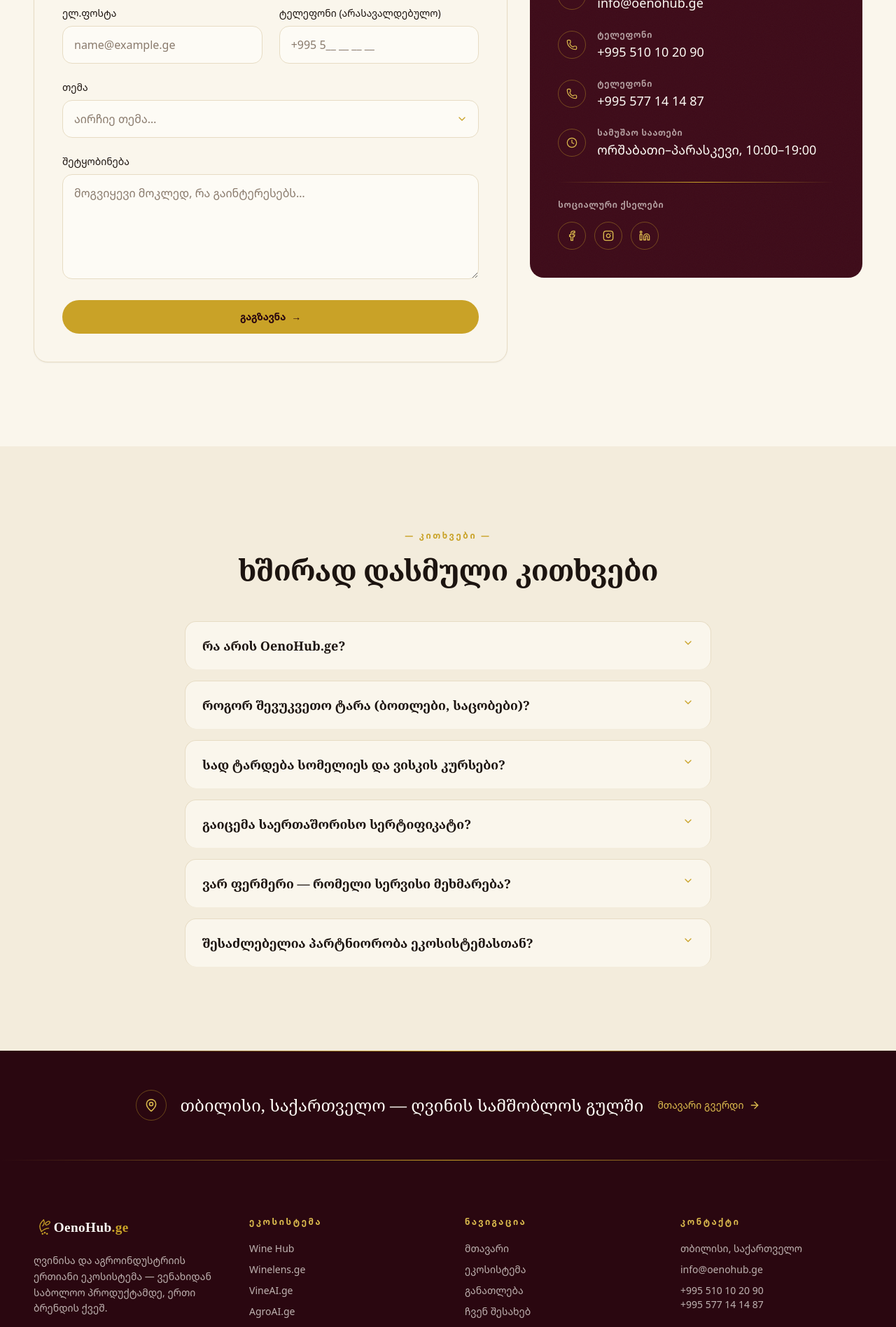
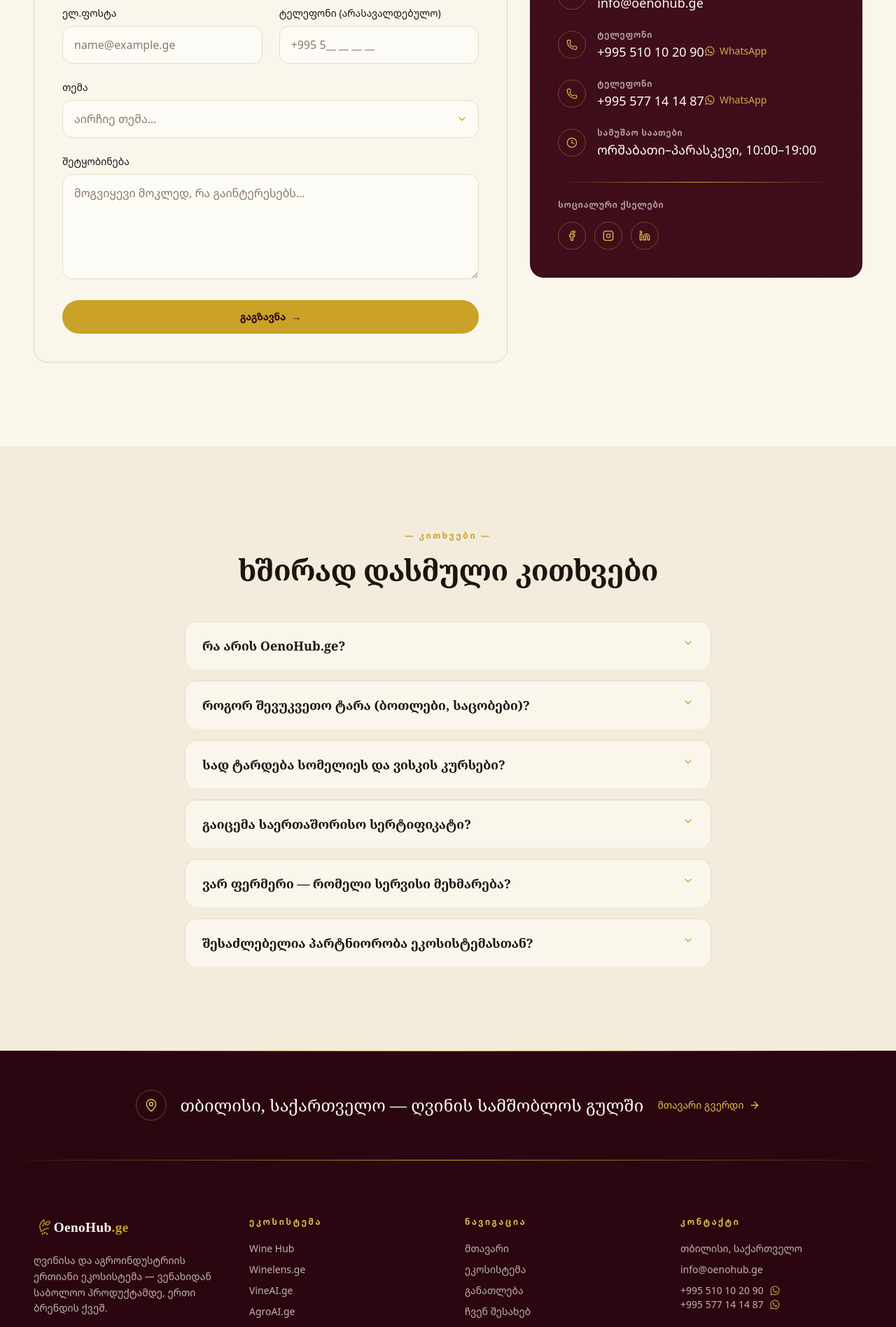
Before and after one commit to Davitip/oenohub-website, a React (Vite) app: page /contact in a window 1280 px wide. Shown: the part 720-2617 px from the top of the page at 70% size. Built offline with nearby package versions, Linux system fonts and the light colour scheme.

Commit message:
contact: WhatsApp links for both phone numbers

```diff
--- a/src/components/Footer.tsx
+++ b/src/components/Footer.tsx
@@ -111,12 +111,22 @@ export default function Footer() {
               </a>
             </li>
             <li>
-              <a href="tel:+995510102090" className="block transition-colors hover:text-gold-400">
-                +995 510 10 20 90
-              </a>
-              <a href="tel:+995577141487" className="block transition-colors hover:text-gold-400">
-                +995 577 14 14 87
-              </a>
+              <span className="flex items-center gap-2">
+                <a href="tel:+995510102090" className="transition-colors hover:text-gold-400">
+                  +995 510 10 20 90
+                </a>
+                <a href="https://wa.me/995510102090" target="_blank" rel="noreferrer" aria-label="WhatsApp: +995 510 10 20 90" className="text-gold-400/80 transition-colors hover:text-gold-300">
+                  <svg viewBox="0 0 24 24" fill="currentColor" className="h-4 w-4" aria-hidden="true"><path d="M12.04 2c-5.46 0-9.91 4.45-9.91 9.91 0 1.75.46 3.45 1.32 4.95L2.05 22l5.25-1.38a9.87 9.87 0 0 0 4.74 1.21c5.46 0 9.91-4.45 9.91-9.91S17.5 2 12.04 2zm0 18.03a8.1 8.1 0 0 1-4.13-1.13l-.3-.18-3.07.81.82-3-.2-.31a8.08 8.08 0 0 1-1.24-4.31c0-4.47 3.64-8.11 8.12-8.11 4.47 0 8.11 3.64 8.11 8.11s-3.64 8.12-8.11 8.12zm4.45-6.07c-.24-.12-1.44-.71-1.66-.79-.22-.08-.39-.12-.55.12-.16.24-.63.79-.77.96-.14.16-.28.18-.53.06-.24-.12-1.03-.38-1.96-1.21-.72-.65-1.21-1.44-1.36-1.68-.14-.24-.01-.37.11-.49.11-.11.24-.28.37-.42.12-.14.16-.24.24-.4.08-.16.04-.31-.02-.43-.06-.12-.55-1.32-.75-1.81-.2-.48-.4-.41-.55-.42h-.47c-.16 0-.43.06-.65.31-.22.24-.86.84-.86 2.05 0 1.21.88 2.37 1 2.53.12.16 1.72 2.63 4.18 3.69.58.25 1.04.4 1.4.52.59.19 1.12.16 1.54.1.47-.07 1.44-.59 1.64-1.16.2-.57.2-1.05.14-1.16-.06-.1-.22-.16-.46-.28z" /></svg>
+                </a>
+              </span>
+              <span className="flex items-center gap-2">
+                <a href="tel:+995577141487" className="transition-colors hover:text-gold-400">
+                  +995 577 14 14 87
+                </a>
+                <a href="https://wa.me/995577141487" target="_blank" rel="noreferrer" aria-label="WhatsApp: +995 577 14 14 87" className="text-gold-400/80 transition-colors hover:text-gold-300">
+                  <svg viewBox="0 0 24 24" fill="currentColor" className="h-4 w-4" aria-hidden="true"><path d="M12.04 2c-5.46 0-9.91 4.45-9.91 9.91 0 1.75.46 3.45 1.32 4.95L2.05 22l5.25-1.38a9.87 9.87 0 0 0 4.74 1.21c5.46 0 9.91-4.45 9.91-9.91S17.5 2 12.04 2zm0 18.03a8.1 8.1 0 0 1-4.13-1.13l-.3-.18-3.07.81.82-3-.2-.31a8.08 8.08 0 0 1-1.24-4.31c0-4.47 3.64-8.11 8.12-8.11 4.47 0 8.11 3.64 8.11 8.11s-3.64 8.12-8.11 8.12zm4.45-6.07c-.24-.12-1.44-.71-1.66-.79-.22-.08-.39-.12-.55.12-.16.24-.63.79-.77.96-.14.16-.28.18-.53.06-.24-.12-1.03-.38-1.96-1.21-.72-.65-1.21-1.44-1.36-1.68-.14-.24-.01-.37.11-.49.11-.11.24-.28.37-.42.12-.14.16-.24.24-.4.08-.16.04-.31-.02-.43-.06-.12-.55-1.32-.75-1.81-.2-.48-.4-.41-.55-.42h-.47c-.16 0-.43.06-.65.31-.22.24-.86.84-.86 2.05 0 1.21.88 2.37 1 2.53.12.16 1.72 2.63 4.18 3.69.58.25 1.04.4 1.4.52.59.19 1.12.16 1.54.1.47-.07 1.44-.59 1.64-1.16.2-.57.2-1.05.14-1.16-.06-.1-.22-.16-.46-.28z" /></svg>
+                </a>
+              </span>
             </li>
           </ul>
         </motion.div>
--- a/src/components/contact/ContactForm.tsx
+++ b/src/components/contact/ContactForm.tsx
@@ -78,11 +78,11 @@ export default function ContactForm() {
   const { d } = useLang()
   const f = d.contact.form
   const TOPICS = f.topics
-  const COORDS = [
+  const COORDS: { icon: typeof Phone; label: string; value: string; href?: string; wa?: string }[] = [
     { icon: MapPin, label: d.contact.direct.address, value: d.contact.direct.addressValue },
     { icon: Mail, label: d.contact.direct.email, value: 'info@oenohub.ge', href: 'mailto:info@oenohub.ge' },
-    { icon: Phone, label: d.contact.direct.phone, value: '+995 510 10 20 90', href: 'tel:+995510102090' },
-    { icon: Phone, label: d.contact.direct.phone, value: '+995 577 14 14 87', href: 'tel:+995577141487' },
+    { icon: Phone, label: d.contact.direct.phone, value: '+995 510 10 20 90', href: 'tel:+995510102090', wa: 'https://wa.me/995510102090' },
+    { icon: Phone, label: d.contact.direct.phone, value: '+995 577 14 14 87', href: 'tel:+995577141487', wa: 'https://wa.me/995577141487' },
     { icon: Clock, label: d.contact.direct.hours, value: d.contact.direct.hoursValue },
   ]
   const [values, setValues] = useState<FormValues>(INITIAL)
@@ -292,6 +292,17 @@ export default function ContactForm() {
                       ) : (
                         <p className="mt-0.5 text-lg">{c.value}</p>
                       )}
+                      {c.wa && <a
+                          href={c.wa}
+                          target="_blank"
+                          rel="noreferrer"
+                          className="mt-1 inline-flex items-center gap-1.5 text-sm text-gold-400/90 underline-offset-4 transition-colors hover:text-gold-300 hover:underline"
+                        >
+                          <svg viewBox="0 0 24 24" fill="currentColor" className="h-4 w-4" aria-hidden="true">
+                            <path d="M12.04 2c-5.46 0-9.91 4.45-9.91 9.91 0 1.75.46 3.45 1.32 4.95L2.05 22l5.25-1.38a9.87 9.87 0 0 0 4.74 1.21c5.46 0 9.91-4.45 9.91-9.91S17.5 2 12.04 2zm0 18.03a8.1 8.1 0 0 1-4.13-1.13l-.3-.18-3.07.81.82-3-.2-.31a8.08 8.08 0 0 1-1.24-4.31c0-4.47 3.64-8.11 8.12-8.11 4.47 0 8.11 3.64 8.11 8.11s-3.64 8.12-8.11 8.12zm4.45-6.07c-.24-.12-1.44-.71-1.66-.79-.22-.08-.39-.12-.55.12-.16.24-.63.79-.77.96-.14.16-.28.18-.53.06-.24-.12-1.03-.38-1.96-1.21-.72-.65-1.21-1.44-1.36-1.68-.14-.24-.01-.37.11-.49.11-.11.24-.28.37-.42.12-.14.16-.24.24-.4.08-.16.04-.31-.02-.43-.06-.12-.55-1.32-.75-1.81-.2-.48-.4-.41-.55-.42h-.47c-.16 0-.43.06-.65.31-.22.24-.86.84-.86 2.05 0 1.21.88 2.37 1 2.53.12.16 1.72 2.63 4.18 3.69.58.25 1.04.4 1.4.52.59.19 1.12.16 1.54.1.47-.07 1.44-.59 1.64-1.16.2-.57.2-1.05.14-1.16-.06-.1-.22-.16-.46-.28z" />
+                          </svg>
+                          WhatsApp
+                        </a>}
                     </div>
                   </motion.li>
                 ))}
```
